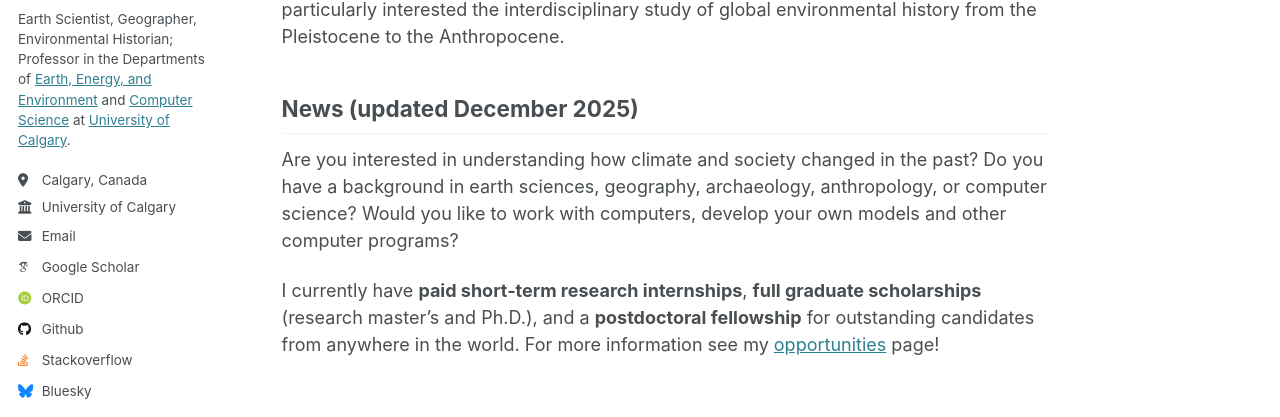
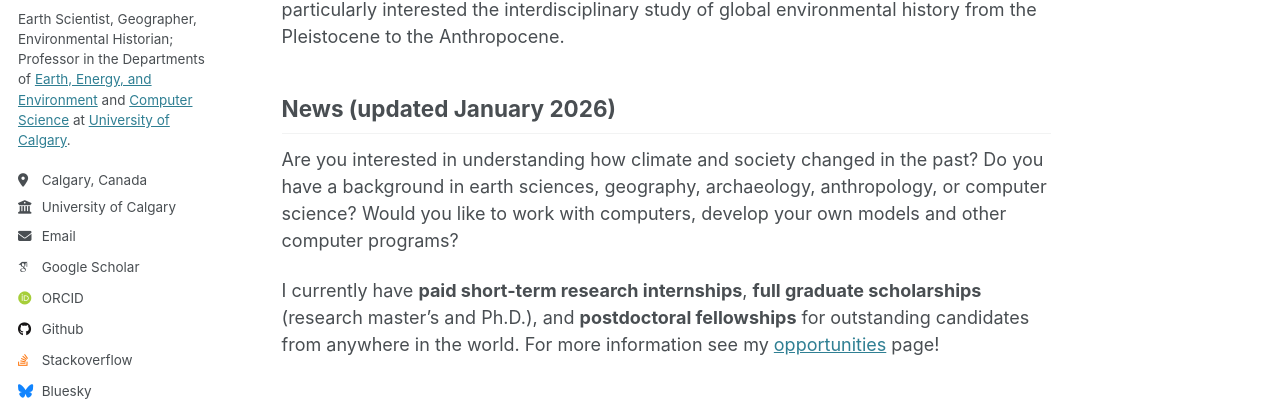
Before and after one commit to jedokaplan/jedokaplan.github.io, a Jekyll site: the page built from _pages/about.md, in a window 1280 px wide and 1077 px high. Shown: the part 314-731 px from the top of the window. Built offline with Jekyll 4.4.1, drawn with Linux system fonts in a browser that asks for light colours; some web fonts are replaced.

Commit message:
early Jan 2026 update

```diff
--- a/_pages/about.md
+++ b/_pages/about.md
@@ -10,7 +10,7 @@ redirect_from:
 
 After many years in Europe and more recently in Hong Kong, I joined the Faculty of Science at the University of Calgary in 2023. I am currently the Canada Research Chair in Global System Modeling and full professor in the Departments of Earth, Energy, and Environment and Computer Science. My research primarily uses computer models and paleoenvironmental and archaeological data to study the interactions between land cover and climate, and the way in which climate change affects society and vice versa. I am particularly interested the interdisciplinary study of global environmental history from the Pleistocene to the Anthropocene.
 
-## News (updated December 2025)
+## News (updated January 2026)
 Are you interested in understanding how climate and society changed in the past? Do you have a background in earth sciences, geography, archaeology, anthropology, or computer science? Would you like to work with computers, develop your own models and other computer programs?
 
-I currently have **paid short-term research internships**, **full graduate scholarships** (research master's and Ph.D.), and a **postdoctoral fellowship** for outstanding candidates from anywhere in the world. For more information see my [opportunities](./opportunities "opportunities") page!
+I currently have **paid short-term research internships**, **full graduate scholarships** (research master's and Ph.D.), and **postdoctoral fellowships** for outstanding candidates from anywhere in the world. For more information see my [opportunities](./opportunities "opportunities") page!
```
Also changed, not shown: _opportunities/0_Internships.md (+4 -2 lines), _pages/opportunities.md (+1 -1 lines).
